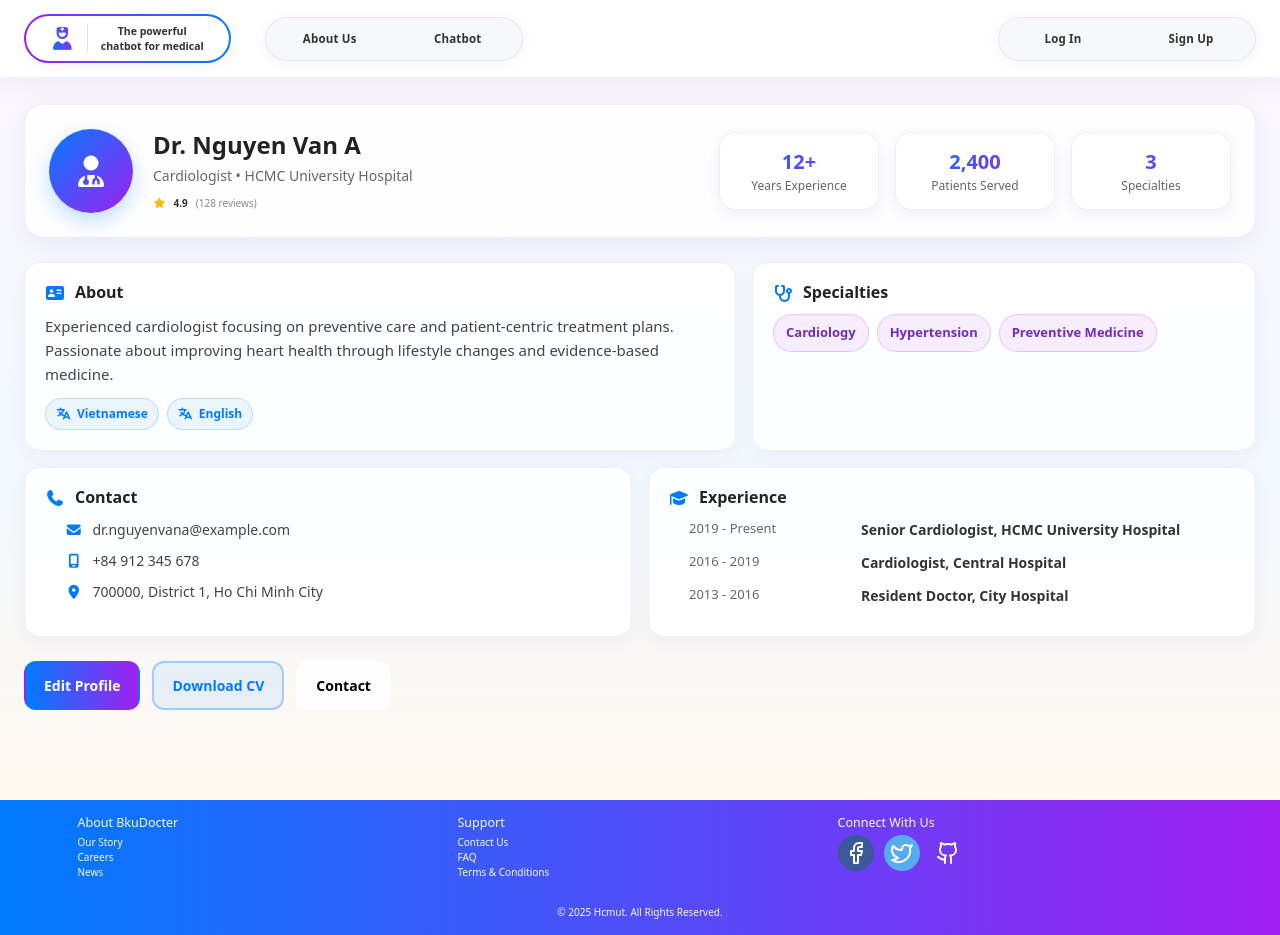
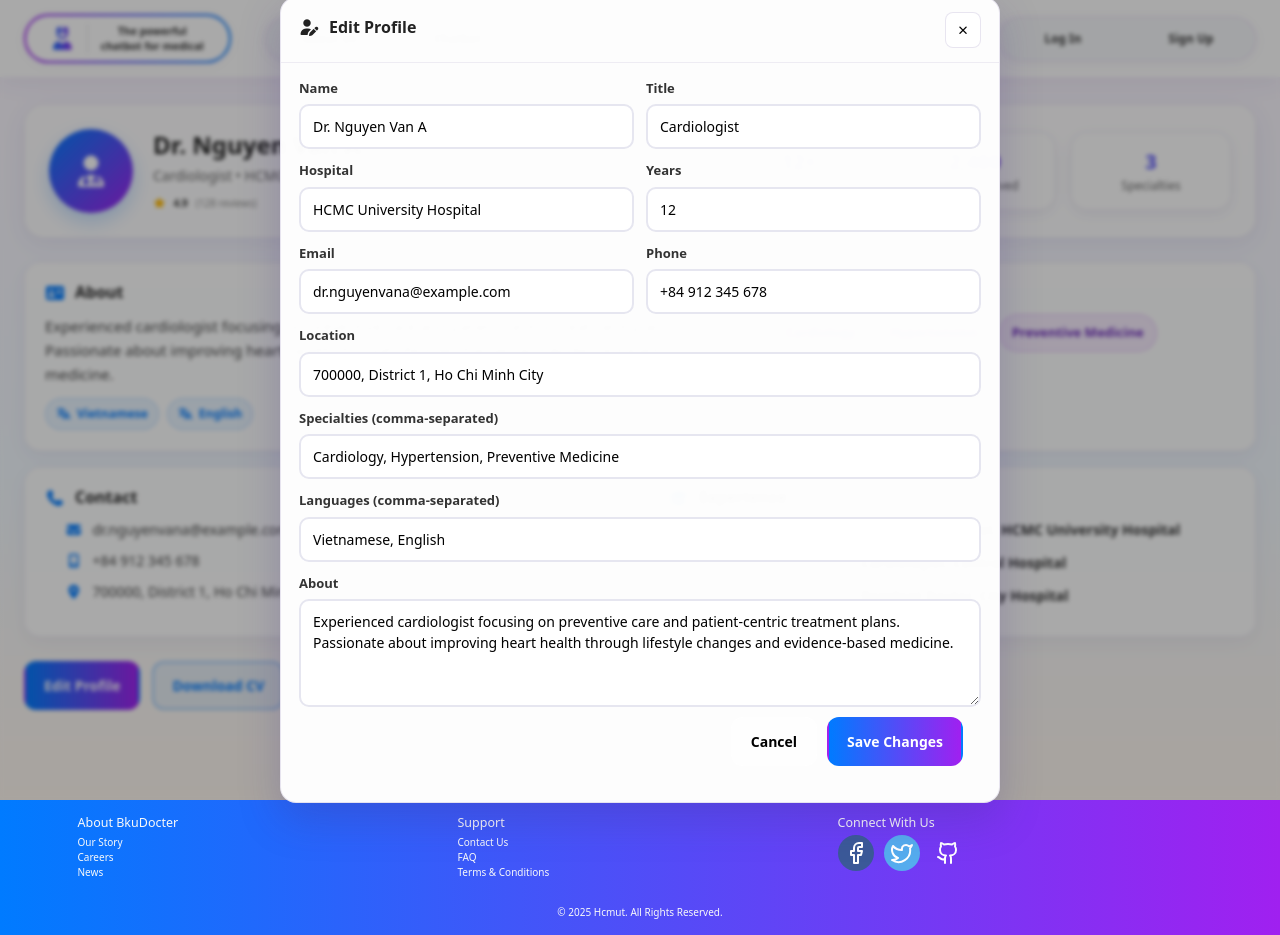
Before and after one commit to ngocthach07122004/Chatbot-Medical, a React (Vite) app in the folder frontend/: page /profile in a window 1280 px wide. Both pictures are taken after a click on the button "Edit Profile". Built offline with nearby package versions, Linux system fonts and the light colour scheme.

Commit message:
feat(ui): edit profile

```diff
--- a/frontend/pages/DoctorProfile/DoctorProfile.module.scss
+++ b/frontend/pages/DoctorProfile/DoctorProfile.module.scss
@@ -271,6 +271,119 @@
     border-color: rgba(0, 123, 255, 0.3);
 }
 
+/* Modal */
+.modal_overlay {
+    position: fixed;
+    inset: 0;
+    background: rgba(10, 10, 10, 0.35);
+    backdrop-filter: blur(2px);
+    display: flex;
+    align-items: center;
+    justify-content: center;
+    z-index: 2000;
+    padding: 24px;
+}
+
+.modal {
+    width: 100%;
+    max-width: 720px;
+    background: rgba(255, 255, 255, 0.98);
+    border: 1px solid rgba(67, 46, 134, 0.12);
+    border-radius: 16px;
+    box-shadow: 0 16px 40px rgba(67, 46, 134, 0.25);
+    overflow: hidden;
+}
+
+.modal_header {
+    display: flex;
+    align-items: center;
+    justify-content: space-between;
+    gap: 12px;
+    padding: 14px 18px;
+    border-bottom: 1px solid rgba(67, 46, 134, 0.08);
+}
+
+.modal_header h3 {
+    display: flex;
+    align-items: center;
+    gap: 10px;
+    font-size: 1.6rem;
+    font-weight: 800;
+    color: #222;
+}
+
+.icon_btn {
+    width: 36px;
+    height: 36px;
+    border-radius: 8px;
+    border: 1px solid rgba(67, 46, 134, 0.12);
+    background: white;
+    cursor: pointer;
+    display: inline-flex;
+    align-items: center;
+    justify-content: center;
+}
+
+.modal_body {
+    padding: 16px 18px 18px;
+}
+
+.form_grid {
+    display: grid;
+    grid-template-columns: repeat(12, 1fr);
+    gap: 12px;
+}
+
+.form_group {
+    grid-column: span 6;
+    display: flex;
+    flex-direction: column;
+    gap: 6px;
+}
+
+.form_group.wide {
+    grid-column: span 12;
+}
+
+.form_group label {
+    font-size: 1.3rem;
+    font-weight: 700;
+    color: #333;
+}
+
+.form_group input,
+.form_group textarea {
+    border: 2px solid #e6e6f0;
+    border-radius: 10px;
+    padding: 10px 12px;
+    font-size: 1.4rem;
+    outline: none;
+    transition: border-color 0.2s ease, box-shadow 0.2s ease;
+}
+
+.form_group input:focus,
+.form_group textarea:focus {
+    border-color: #007bff;
+    box-shadow: 0 0 0 3px rgba(0, 123, 255, 0.12);
+}
+
+.modal_actions {
+    display: flex;
+    justify-content: flex-end;
+    gap: 10px;
+    padding: 10px 18px 18px;
+}
+
+@media (max-width: 768px) {
+    .modal {
+        max-width: 96vw;
+    }
+
+    .form_group {
+        grid-column: span 12;
+    }
+}
+
 /* Responsive */
 @media (max-width: 992px) {
     .hero_card {
--- a/frontend/pages/DoctorProfile/index.jsx
+++ b/frontend/pages/DoctorProfile/index.jsx
@@ -1,4 +1,4 @@
-import React from "react";
+import React, { useState } from "react";
 import styles from "./DoctorProfile.module.scss";
 import classNames from "classnames/bind";
 
@@ -6,7 +6,7 @@ const cx = classNames.bind(styles);
 
 const DoctorProfile = () => {
     // Static mock data (replace with real data later)
-    const doctor = {
+    const [doctor, setDoctor] = useState({
         name: "Dr. Nguyen Van A",
         title: "Cardiologist",
         avatar: "",
@@ -22,6 +22,52 @@ const DoctorProfile = () => {
         languages: ["Vietnamese", "English"],
         about:
             "Experienced cardiologist focusing on preventive care and patient-centric treatment plans. Passionate about improving heart health through lifestyle changes and evidence-based medicine.",
+    });
+
+    const [isEditOpen, setIsEditOpen] = useState(false);
+    const [formData, setFormData] = useState({});
+
+    const openEdit = () => {
+        setFormData({
+            ...doctor,
+            specialtiesText: doctor.specialties.join(", "),
+            languagesText: doctor.languages.join(", "),
+        });
+        setIsEditOpen(true);
+    };
+
+    const closeEdit = () => setIsEditOpen(false);
+
+    const handleChange = (e) => {
+        const { name, value } = e.target;
+        setFormData((prev) => ({ ...prev, [name]: value }));
+    };
+
+    const handleSave = (e) => {
+        e.preventDefault();
+        const specialties = (formData.specialtiesText || "")
+            .split(",")
+            .map((s) => s.trim())
+            .filter(Boolean);
+        const languages = (formData.languagesText || "")
+            .split(",")
+            .map((s) => s.trim())
+            .filter(Boolean);
+
+        setDoctor((prev) => ({
+            ...prev,
+            name: formData.name || prev.name,
+            title: formData.title || prev.title,
+            hospital: formData.hospital || prev.hospital,
+            years: Number(formData.years ?? prev.years) || prev.years,
+            email: formData.email || prev.email,
+            phone: formData.phone || prev.phone,
+            location: formData.location || prev.location,
+            about: formData.about || prev.about,
+            specialties,
+            languages,
+        }));
+        setIsEditOpen(false);
     };
 
     return (
@@ -127,10 +173,70 @@ const DoctorProfile = () => {
             </section>
 
             <section className={cx("actions_row")}>
-                <button className={cx("btn", "primary")}>Edit Profile</button>
-                <button className={cx("btn", "secondary")}>Download CV</button>
-                <button className={cx("btn")}>Contact</button>
+                <button className={cx("btn", "primary")} onClick={openEdit}>Edit Profile</button>
+                <button className={cx("btn", "secondary")} onClick={() => window.alert('Downloading CV...')}>Download CV</button>
             </section>
+
+            {isEditOpen && (
+                <div className={cx("modal_overlay")}>
+                    <div className={cx("modal")}>
+                        <div className={cx("modal_header")}>
+                            <h3><i className="fa-solid fa-user-pen"></i>Edit Profile</h3>
+                            <button className={cx("icon_btn")} onClick={closeEdit} aria-label="Close">
+                                <i className="fa-solid fa-xmark"></i>
+                            </button>
+                        </div>
+                        <form className={cx("modal_body")} onSubmit={handleSave}>
+                            <div className={cx("form_grid")}>
+                                <div className={cx("form_group")}>
+                                    <label>Name</label>
+                                    <input name="name" value={formData.name || ""} onChange={handleChange} />
+                                </div>
+                                <div className={cx("form_group")}>
+                                    <label>Title</label>
+                                    <input name="title" value={formData.title || ""} onChange={handleChange} />
+                                </div>
+                                <div className={cx("form_group")}>
+                                    <label>Hospital</label>
+                                    <input name="hospital" value={formData.hospital || ""} onChange={handleChange} />
+                                </div>
+                                <div className={cx("form_group")}>
+                                    <label>Years</label>
+                                    <input name="years" type="number" min="0" value={formData.years ?? doctor.years} onChange={handleChange} />
+                                </div>
+                                <div className={cx("form_group")}>
+                                    <label>Email</label>
+                                    <input name="email" type="email" value={formData.email || ""} onChange={handleChange} />
+                                </div>
+                                <div className={cx("form_group")}>
+                                    <label>Phone</label>
+                                    <input name="phone" value={formData.phone || ""} onChange={handleChange} />
+                                </div>
+                                <div className={cx("form_group", "wide")}>
+                                    <label>Location</label>
+                                    <input name="location" value={formData.location || ""} onChange={handleChange} />
+                                </div>
+                                <div className={cx("form_group", "wide")}>
+                                    <label>Specialties (comma-separated)</label>
+                                    <input name="specialtiesText" value={formData.specialtiesText || ""} onChange={handleChange} />
+                                </div>
+                                <div className={cx("form_group", "wide")}>
+                                    <label>Languages (comma-separated)</label>
+                                    <input name="languagesText" value={formData.languagesText || ""} onChange={handleChange} />
+                                </div>
+                                <div className={cx("form_group", "wide")}>
+                                    <label>About</label>
+                                    <textarea name="about" rows={4} value={formData.about || ""} onChange={handleChange} />
+                                </div>
+                            </div>
+                            <div className={cx("modal_actions")}>
+                                <button type="button" className={cx("btn")} onClick={closeEdit}>Cancel</button>
+                                <button type="submit" className={cx("btn", "primary")}>Save Changes</button>
+                            </div>
+                        </form>
+                    </div>
+                </div>
+            )}
         </div>
     );
 };
```
